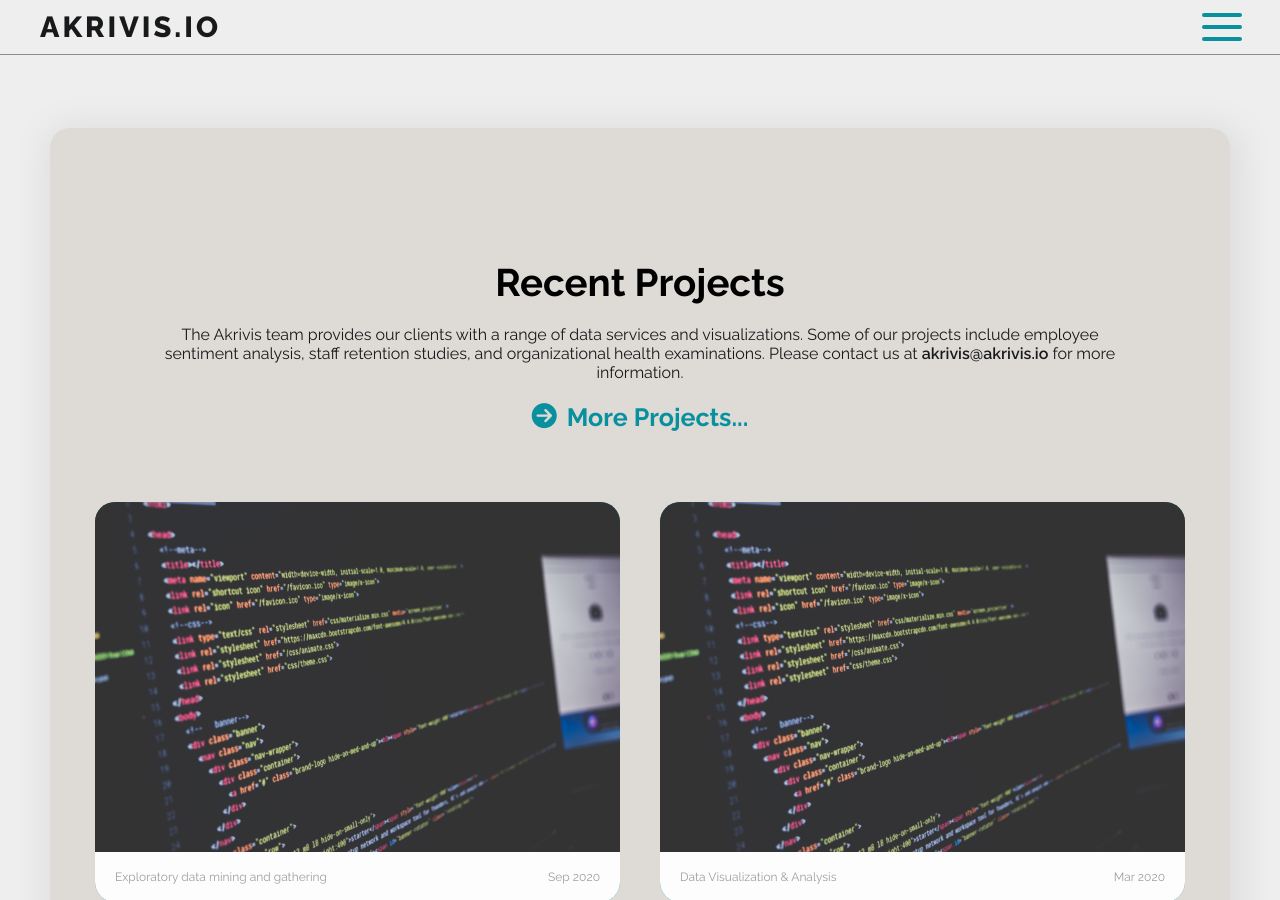
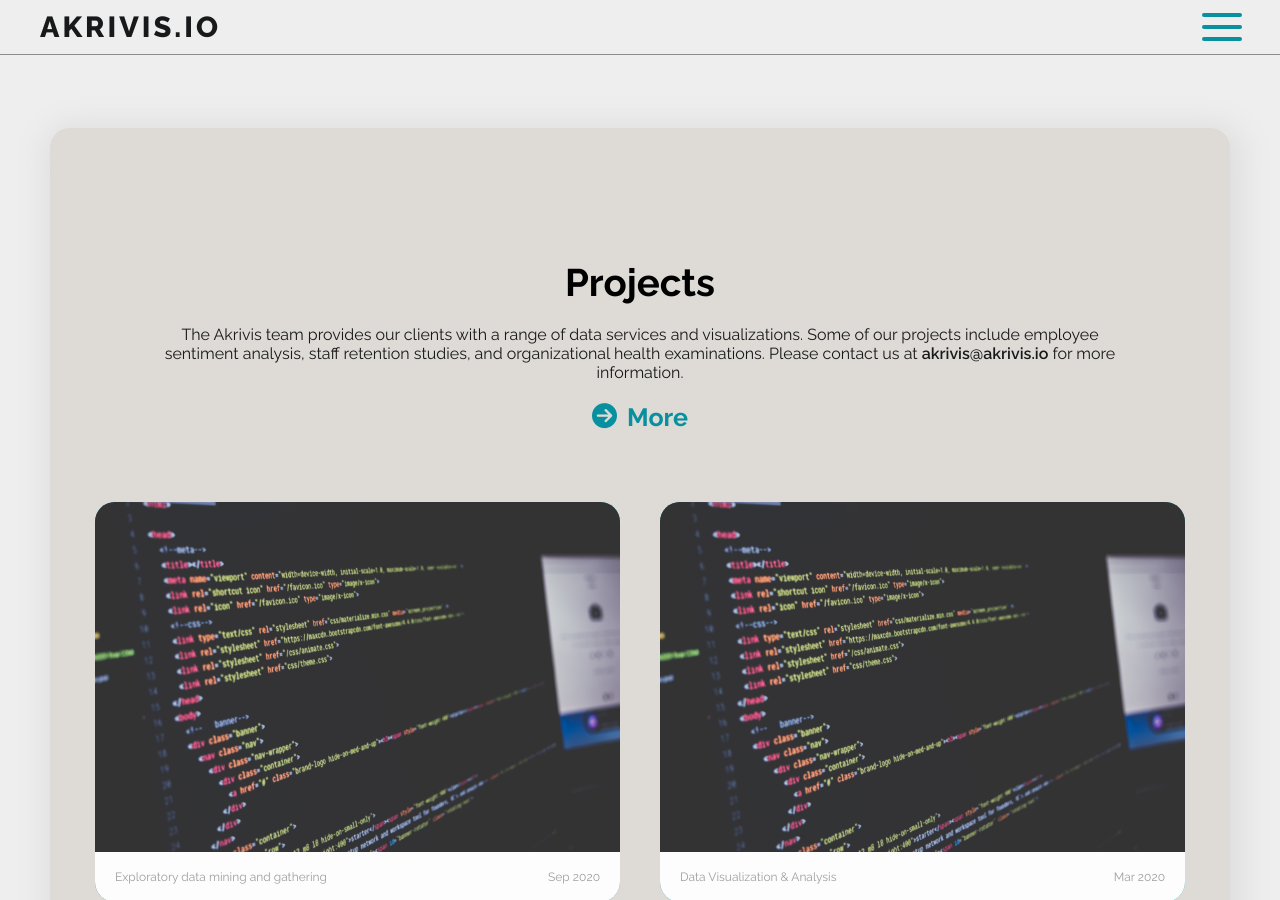
Before and after one commit to juliusyam/akrivis, a Jekyll site: the page built from index.markdown, in a window 1280 px wide and 900 px high, scrolled down 4496 px. Built offline with Jekyll 4.4.1, drawn with Linux system fonts in a browser that asks for light colours; nearby versions of some CDN libraries; some web fonts are replaced.

Commit message:
word change

```diff
--- a/_includes/homepage.html
+++ b/_includes/homepage.html
@@ -110,12 +110,12 @@
     <div class="background-container">
         <div class="container">
             <div class="title">
-                <h2>Recent Projects</h2>
+                <h2>Projects</h2>
                 <h6>The Akrivis team provides our clients with a range of data services and visualizations. Some of our projects include employee sentiment analysis, staff retention studies, and organizational health examinations. Please contact us at <a href="mailto:{{ site.email }}" target="_blank">akrivis@akrivis.io</a> for more information.</h6>
                 <a href="{{ site.baseurl }}/projects">
                     <span id="recentProjects-toggle" class="link">
                         <i class="fas fa-arrow-circle-right"></i>
-                        <h5>More Projects...</h5>
+                        <h5>More</h5>
                     </span>
                 </a>
             </div>
--- a/index.markdown
+++ b/index.markdown
@@ -8,7 +8,7 @@ about-brief: The Akrivis team supports educators and administrators by organizin
 
 service-brief: Akrivis offers a variety of data services to meet your company’s needs.
 
-project-brief: Akrivis collaborates with thought leaders and stakeholders to extract the most out of your data.
+project-brief: Akrivis collaborates with thought leaders and stakeholders to extract the most out of your data. We look forward to collaborating with you.
 
 # About Section
 
```
